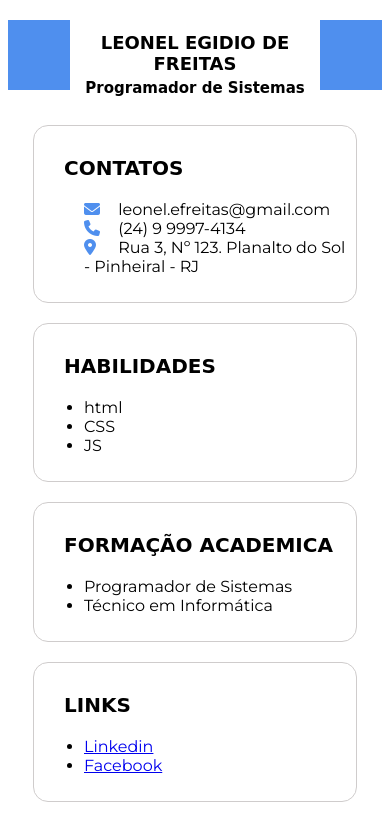
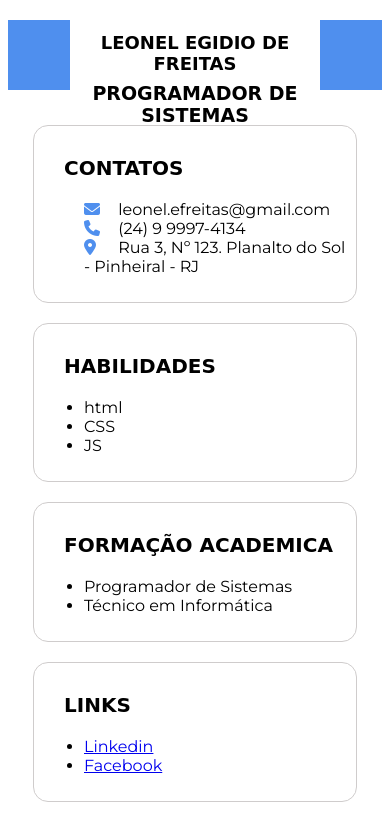
Before and after one commit to LeonelFreitas/curriculo, a plain HTML site: page index.html in a window 390 px wide. Shown: the top 821 px of the page. Drawn offline with Linux system fonts and the light colour scheme; a web font is replaced by a local one.

Commit message:
Add files via upload

```diff
--- a/index.css
+++ b/index.css
@@ -89,11 +89,10 @@ h1,h2,h3{
         padding-right:0;
     }
     #header h2{
-        padding-top: 5px;
-        font-size: 15px ;
+        padding-top: 8px;
+        font-size: 19px ;
         padding-left: 0;
         padding-right:0;
-        text-transform:inherit;
     }
 
     .fdp{
```
